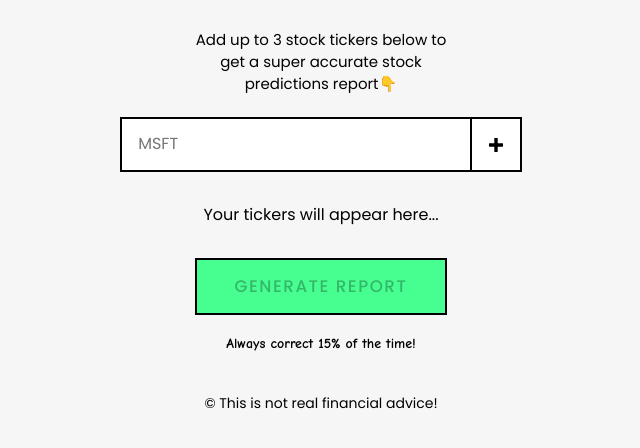
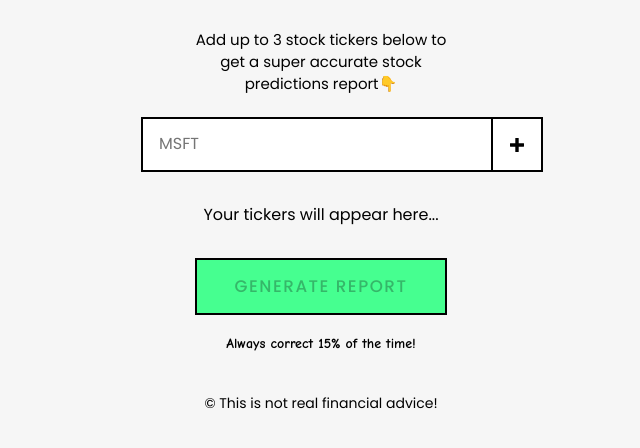
Before and after one commit to diokaejionueme/Stock-App, a website built with Vite: page index.html in a window 1280 px wide. Shown: the part 130-578 px from the top of the page, without its empty margins (319-959 px from the left). Built offline with nearby package versions, Linux system fonts and the light colour scheme.

Commit message:
modified styling again

```diff
--- a/index.css
+++ b/index.css
@@ -100,9 +100,9 @@ label {
 }
 
 .form-input-control {
+    margin: 0 auto;
     display: flex;
     justify-content: center;
-    width: 70%;
 }
 
 input[type="text"] {
```
